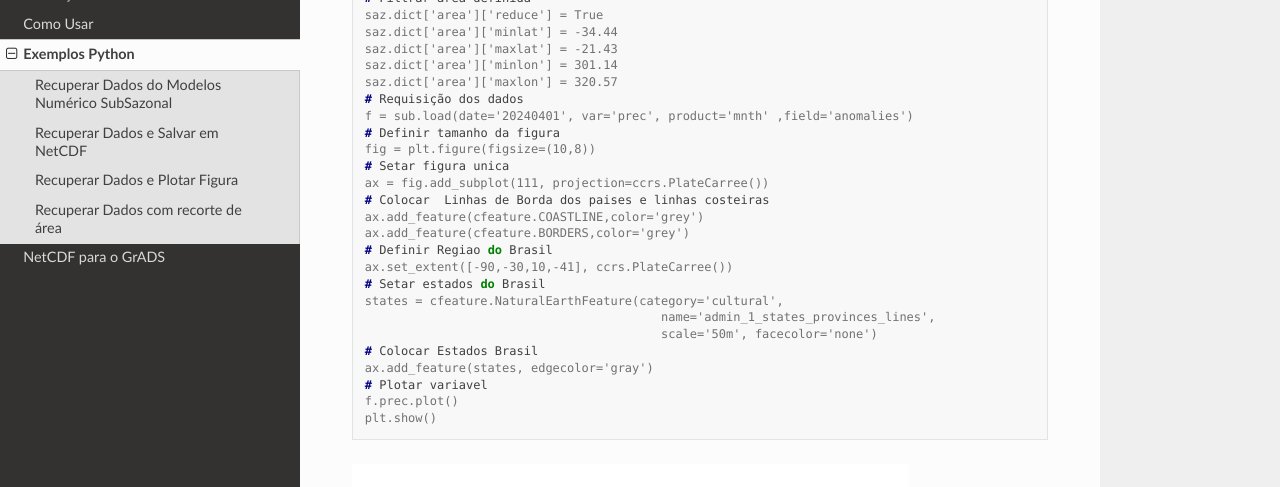
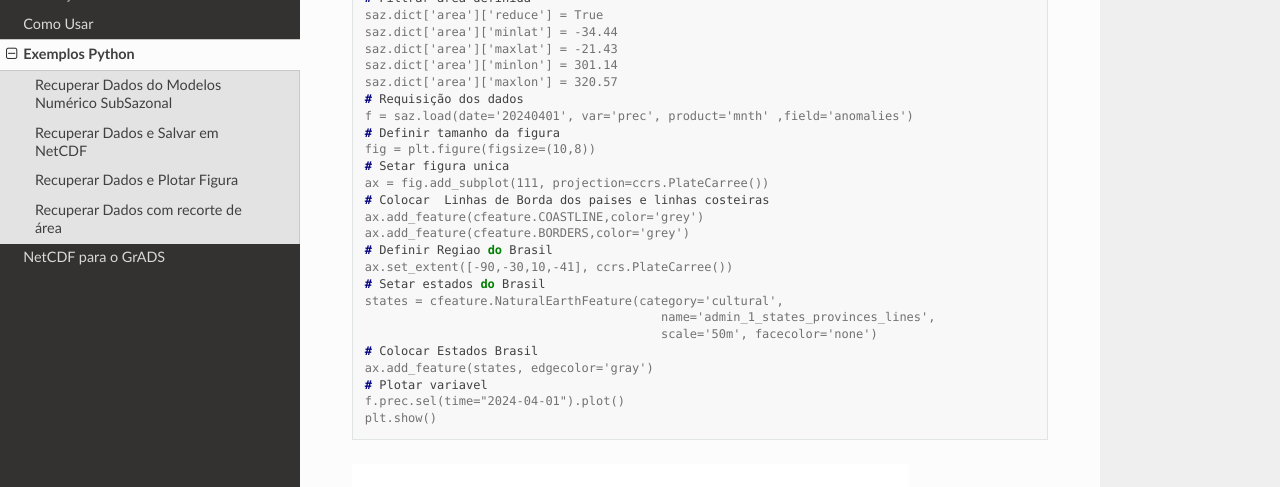
Before and after one commit to framework-CPTEC/Sazonal, a Sphinx documentation site: the page built from docs/source/examplesPython.rst, in a window 1280 px wide and 900 px high, scrolled down 2719 px. Shown: the part 151-638 px from the top of the window. Built offline with Sphinx 7.4.7 and the Read the Docs theme 2.0.0, drawn with Linux system fonts in a browser that asks for light colours.

Commit message:
Update examplesPython.rst

```diff
--- a/docs/source/examplesPython.rst
+++ b/docs/source/examplesPython.rst
@@ -167,7 +167,7 @@ Recuperar Dados com recorte de área
    saz.dict['area']['minlon'] = 301.14
    saz.dict['area']['maxlon'] = 320.57
    # Requisição dos dados
-   f = sub.load(date='20240401', var='prec', product='mnth' ,field='anomalies')
+   f = saz.load(date='20240401', var='prec', product='mnth' ,field='anomalies')
    # Definir tamanho da figura
    fig = plt.figure(figsize=(10,8))
    # Setar figura unica
@@ -184,7 +184,7 @@ Recuperar Dados com recorte de área
    # Colocar Estados Brasil
    ax.add_feature(states, edgecolor='gray')
    # Plotar variavel
-   f.prec.plot()
+   f.prec.sel(time="2024-04-01").plot()
    plt.show()
 
 
```
